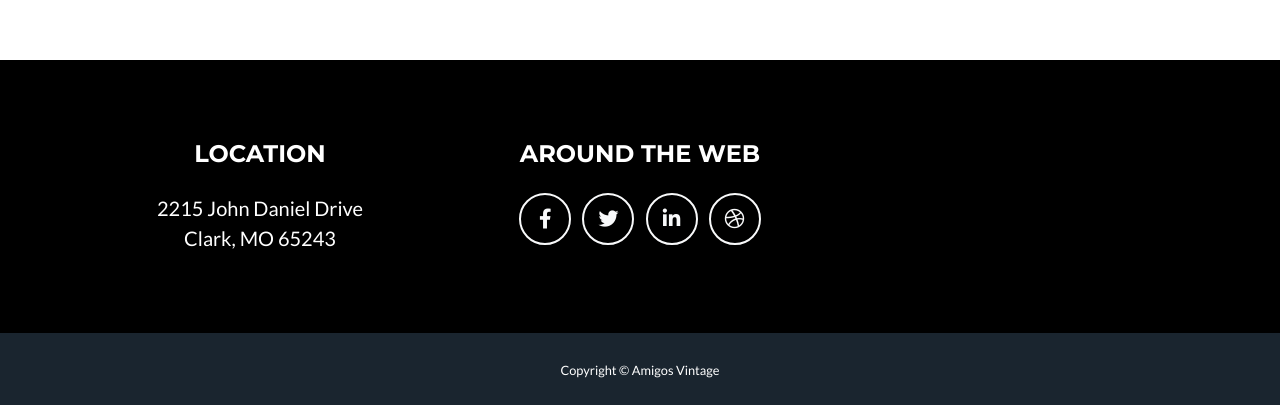
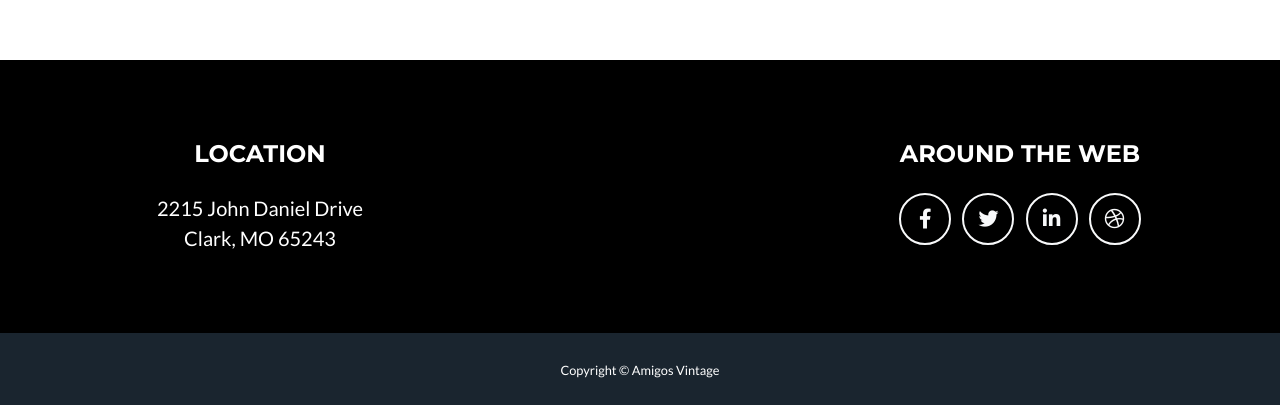
Before and after one commit to amigosvintage/site, a website with bundled scripts: page index.html in a window 1280 px wide. Shown: the part 3135-3540 px from the top of the page. Built offline with nearby package versions, Linux system fonts and the light colour scheme.

Commit message:
testing columns

```diff
--- a/index.html
+++ b/index.html
@@ -222,6 +222,8 @@
           <p class="lead mb-0">2215 John Daniel Drive
             <br>Clark, MO 65243</p>
         </div>
+
+        <div class="col-lg-4 mb-5 mb-lg-0"></div>
 
         <!-- Footer Social Icons -->
         <div class="col-lg-4 mb-5 mb-lg-0">
```
